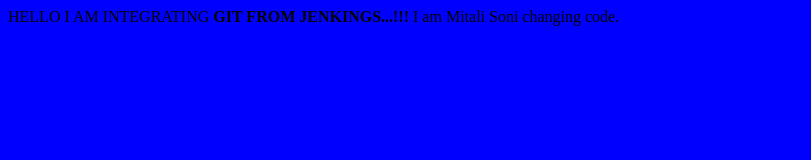
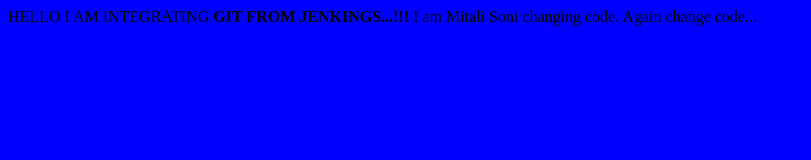
Before and after one commit to mitali37/first, a plain HTML site: page index.html in a window 1280 px wide. Shown: the whole page, without its empty margins (0-811 px from the left). Drawn offline with Linux system fonts and the light colour scheme.

Commit message:
today second chANGE

```diff
--- a/index.html
+++ b/index.html
@@ -1,4 +1,5 @@
 <body bgcolor="blue">
 HELLO I AM INTEGRATING <b>GIT FROM JENKINGS...!!!</b>
 I am Mitali Soni changing code.
+Again change code...
 </body>
```
